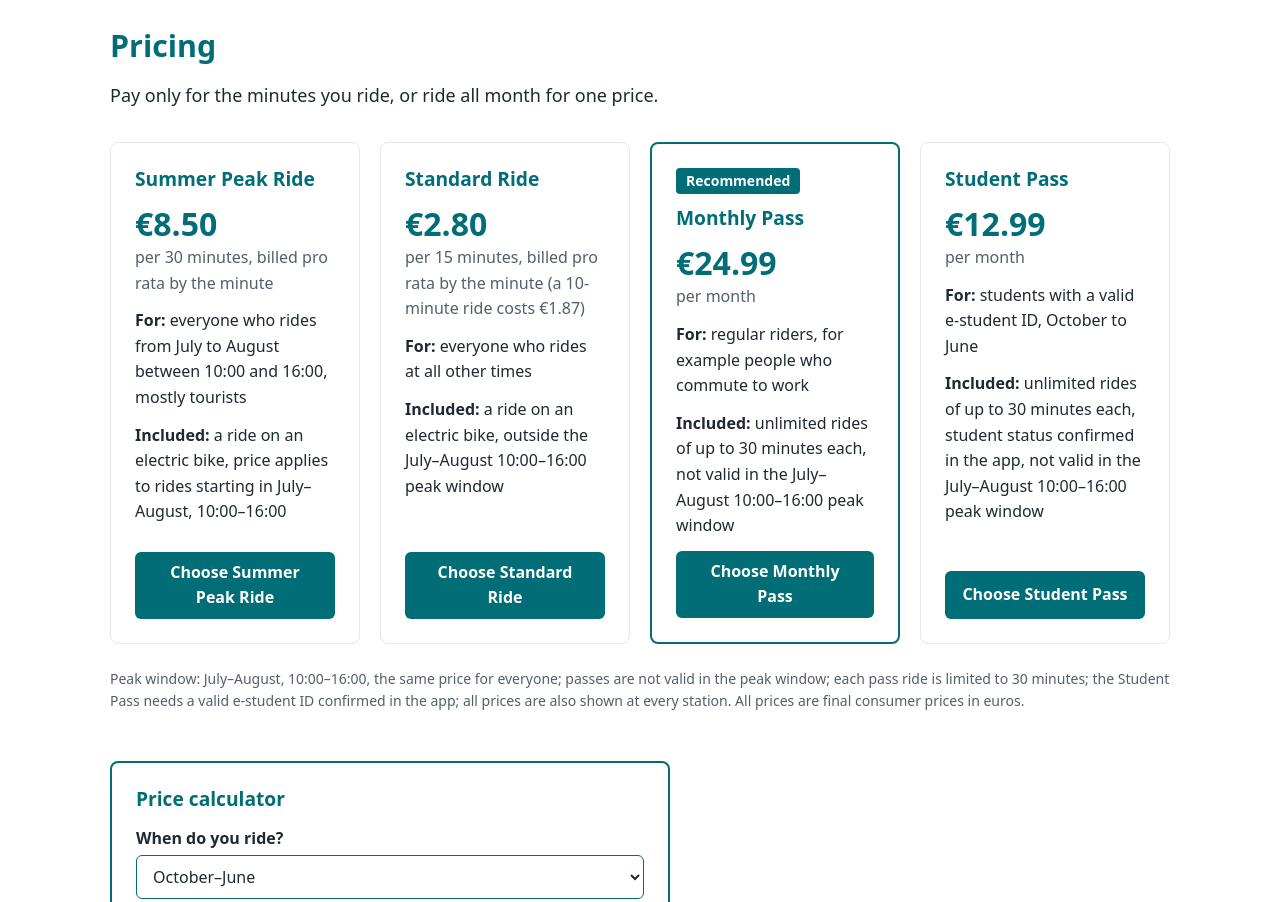
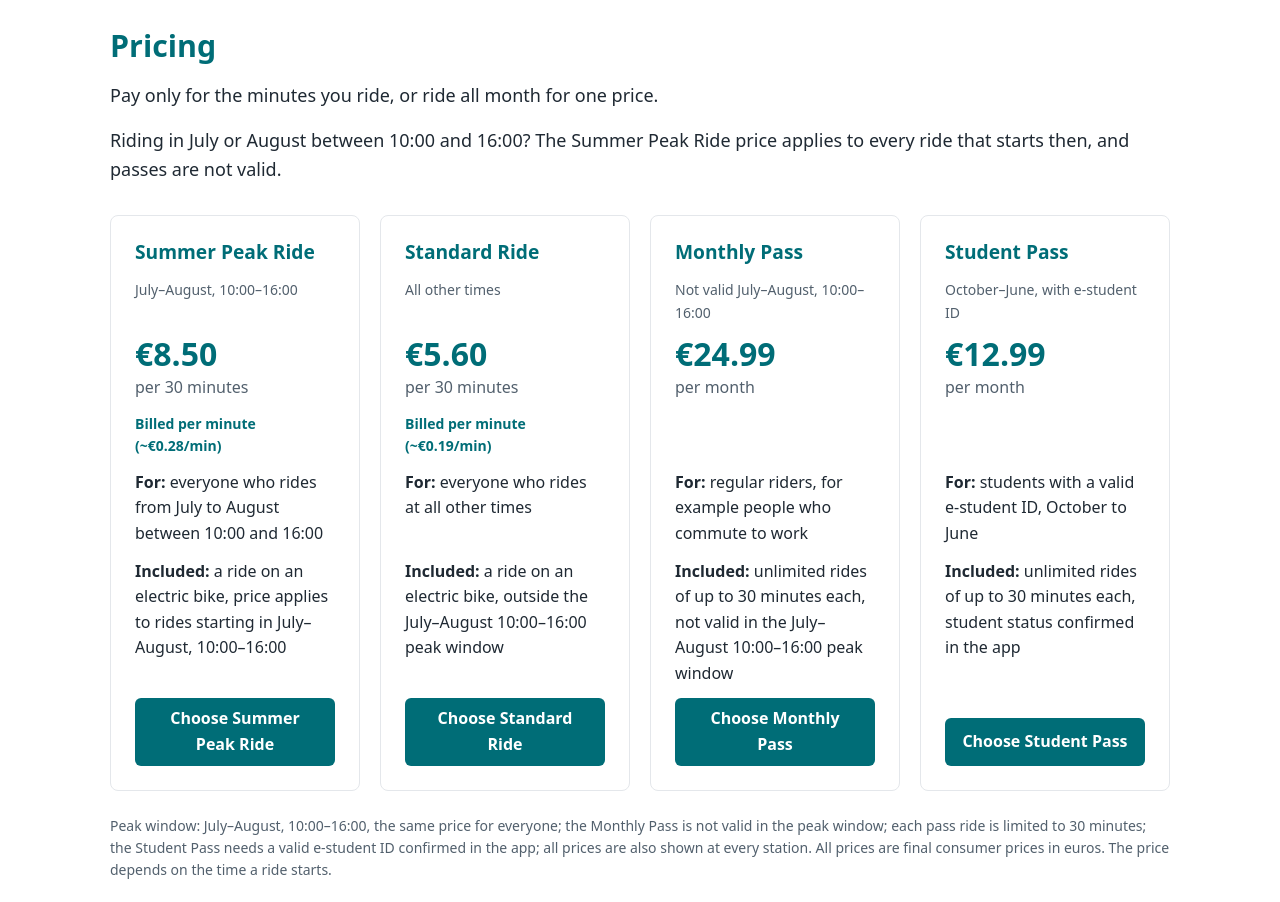
Before and after one commit to Leon-1234567/pricing-project, a plain HTML site: page index.html in a window 1280 px wide. Shown: the part 1420-2322 px from the top of the page. Drawn offline with Linux system fonts and the light colour scheme.

Commit message:
Update price cards, FAQ and conditions
Co-Authored-By: Claude Sonnet 5.5 <noreply@anthropic.com>

```diff
--- a/index.html
+++ b/index.html
@@ -40,6 +40,14 @@
   .offer p { margin: 0 0 12px; font-size: 1rem; }
   .offer .price { font-size: 2rem; font-weight: 700; color: var(--brand); line-height: 1.1; margin-bottom: 4px; }
   .offer .unit { color: var(--muted); }
+  .offer .note { font-size: 0.875rem; color: var(--muted); }
+  .offer .rate { font-size: 0.875rem; font-weight: 700; color: var(--brand); }
+  .offer .rate:empty { display: none; }
+  @media (min-width: 1001px) {
+    .offer { display: grid; grid-row: span 8; grid-template-rows: subgrid; row-gap: 0; }
+    .offer .rate:empty { display: block; }
+    .offer .button { margin-top: 0; }
+  }
   .offer .button { margin-top: auto; text-align: center; padding: 8px 16px; }
   .offer.recommended { border: 2px solid var(--brand); }
   .badge { align-self: flex-start; background: var(--brand); color: #fff; font-size: 0.875rem; font-weight: 600; padding: 2px 10px; border-radius: 4px; margin-bottom: 12px; }
@@ -146,42 +154,50 @@
   <div class="wrap">
     <h2>Pricing</h2>
     <p class="lead">Pay only for the minutes you ride, or ride all month for one price.</p>
+    <p>Riding in July or August between 10:00 and 16:00? The Summer Peak Ride price applies to every ride that starts then, and passes are not valid.</p>
     <div class="offers">
       <div class="offer">
         <h3>Summer Peak Ride</h3>
+        <p class="note">July–August, 10:00–16:00</p>
         <p class="price">€8.50</p>
-        <p class="unit">per 30 minutes, billed pro rata by the minute</p>
-        <p><strong>For:</strong> everyone who rides from July to August between 10:00 and 16:00, mostly tourists</p>
+        <p class="unit">per 30 minutes</p>
+        <p class="rate">Billed per minute (~€0.28/min)</p>
+        <p><strong>For:</strong> everyone who rides from July to August between 10:00 and 16:00</p>
         <p><strong>Included:</strong> a ride on an electric bike, price applies to rides starting in July–August, 10:00–16:00</p>
         <a class="button" href="#contact">Choose Summer Peak Ride</a>
       </div>
       <div class="offer">
         <h3>Standard Ride</h3>
-        <p class="price">€2.80</p>
-        <p class="unit">per 15 minutes, billed pro rata by the minute (a 10-minute ride costs €1.87)</p>
+        <p class="note">All other times</p>
+        <p class="price">€5.60</p>
+        <p class="unit">per 30 minutes</p>
+        <p class="rate">Billed per minute (~€0.19/min)</p>
         <p><strong>For:</strong> everyone who rides at all other times</p>
         <p><strong>Included:</strong> a ride on an electric bike, outside the July–August 10:00–16:00 peak window</p>
         <a class="button" href="#contact">Choose Standard Ride</a>
       </div>
-      <div class="offer recommended">
-        <span class="badge">Recommended</span>
+      <div class="offer">
         <h3>Monthly Pass</h3>
+        <p class="note">Not valid July–August, 10:00–16:00</p>
         <p class="price">€24.99</p>
         <p class="unit">per month</p>
+        <p class="rate" aria-hidden="true"></p>
         <p><strong>For:</strong> regular riders, for example people who commute to work</p>
         <p><strong>Included:</strong> unlimited rides of up to 30 minutes each, not valid in the July–August 10:00–16:00 peak window</p>
         <a class="button" href="#contact">Choose Monthly Pass</a>
       </div>
       <div class="offer">
         <h3>Student Pass</h3>
+        <p class="note">October–June, with e-student ID</p>
         <p class="price">€12.99</p>
         <p class="unit">per month</p>
+        <p class="rate" aria-hidden="true"></p>
         <p><strong>For:</strong> students with a valid e-student ID, October to June</p>
-        <p><strong>Included:</strong> unlimited rides of up to 30 minutes each, student status confirmed in the app, not valid in the July–August 10:00–16:00 peak window</p>
+        <p><strong>Included:</strong> unlimited rides of up to 30 minutes each, student status confirmed in the app</p>
         <a class="button" href="#contact">Choose Student Pass</a>
       </div>
     </div>
-    <p class="small">Peak window: July–August, 10:00–16:00, the same price for everyone; passes are not valid in the peak window; each pass ride is limited to 30 minutes; the Student Pass needs a valid e-student ID confirmed in the app; all prices are also shown at every station. All prices are final consumer prices in euros.</p>
+    <p class="small">Peak window: July–August, 10:00–16:00, the same price for everyone; the Monthly Pass is not valid in the peak window; each pass ride is limited to 30 minutes; the Student Pass needs a valid e-student ID confirmed in the app; all prices are also shown at every station. All prices are final consumer prices in euros. The price depends on the time a ride starts.</p>
     <div class="calc">
       <h3>Price calculator</h3>
       <div class="field">
@@ -201,7 +217,7 @@
         <input id="mins" type="text" inputmode="numeric">
       </div>
       <label class="check"><input id="student" type="checkbox"> I have a valid e-student ID</label>
-      <button class="button" id="calc-btn" type="button">Find my best option</button>
+      <button class="button" id="calc-btn" type="button">Find my cheapest option</button>
       <div id="result" aria-live="polite"></div>
     </div>
   </div>
@@ -212,15 +228,15 @@
     <h2>FAQ</h2>
     <div>
       <h3>How much does a ride cost?</h3>
-      <p>A Standard Ride costs €2.80 per 15 minutes, billed pro rata by the minute, so a 10-minute ride costs €1.87. From July to August, for rides starting between 10:00 and 16:00, the Summer Peak Ride costs €8.50 per 30 minutes, billed the same way.</p>
+      <p>At standard times a ride costs €5.60 per 30 minutes (€2.80 per 15 minutes). In July and August, for rides starting between 10:00 and 16:00, it costs €8.50 per 30 minutes. Rides are billed per minute: a 10-minute ride costs €1.87 at standard times and €2.83 in the peak window.</p>
     </div>
     <div>
       <h3>Why do rides cost more in July and August from 10:00 to 16:00?</h3>
-      <p>In this window the bikes are in very high demand and our fleet is limited. The peak window is fixed, the same for everyone, and the Standard Ride price applies before 10:00 and after 16:00.</p>
+      <p>In this window the bikes are in very high demand and our fleet is limited. The window is fixed and the same for everyone. The price is set when you unlock the bike and stays the same for the whole ride: a ride that starts at 9:59 or at 16:00 costs the Standard Ride price, a ride that starts between 10:00 and 15:59 the Summer Peak Ride price.</p>
     </div>
     <div>
       <h3>What do the passes include?</h3>
-      <p>The Monthly Pass (€24.99 per month) and the Student Pass (€12.99 per month) include unlimited rides of up to 30 minutes each. Passes are not valid in the peak window; a ride that starts then is charged at the Summer Peak Ride price.</p>
+      <p>The Monthly Pass (€24.99 per month) and the Student Pass (€12.99 per month) include unlimited rides of up to 30 minutes each. The Monthly Pass is not valid in the peak window: a ride that starts then is charged at the Summer Peak Ride price.</p>
     </div>
     <div>
       <h3>Who can get the Student Pass?</h3>
@@ -260,7 +276,7 @@ document.getElementById("calc-btn").addEventListener("click", function () {
   if (when === "off" && mins <= 30 && document.getElementById("student").checked) opts.push({ n: "Student Pass", c: 12.99 });
   opts.forEach(function (o) { o.c = Math.round(o.c * 100) / 100; });
   opts.sort(function (a, b) { return a.c - b.c; });
-  var html = "<h4>Your best option</h4><p class=\"best\">" + opts[0].n + ": " + euro(opts[0].c) + " per month</p>";
+  var html = "<h4>Your cheapest option</h4><p class=\"best\">" + opts[0].n + ": " + euro(opts[0].c) + " per month</p>";
   if (opts.length > 1) {
     html += "<ul>" + opts.slice(1).map(function (o) { return "<li>" + o.n + ": " + euro(o.c) + " per month</li>"; }).join("") + "</ul>";
     html += "<p>You save " + euro(opts[1].c - opts[0].c) + " compared with " + opts[1].n + "</p>";
```
